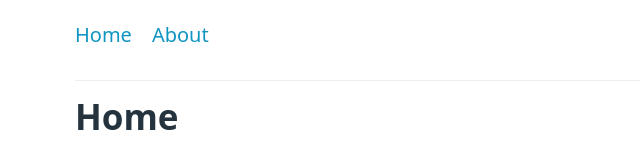
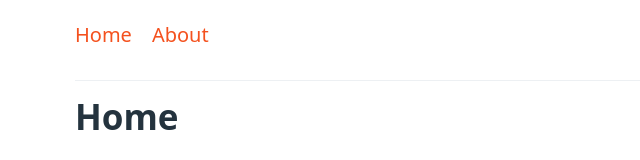
Before and after one commit to nickineering/blank_envs, a React (Vite) app in the folder vite_scratchpad/: page / in a window 1280 px wide. Shown: the top 160 px of the page, without its empty margins (0-640 px from the left). Built offline with nearby package versions, Linux system fonts and the light colour scheme.

Commit message:
feat: pico theme

```diff
--- /dev/null
+++ b/vite_scratchpad/src/main.css
@@ -0,0 +1,41 @@
+/* Start Pico theme */
+
+/* Deep-orange Light scheme (Default) */
+/* Can be forced with data-theme="light" */
+[data-theme="light"],
+:root:not([data-theme="dark"]) {
+  --primary: #f4511e;
+  --primary-hover: #e64a19;
+  --primary-focus: rgba(244, 81, 30, 0.125);
+  --primary-inverse: #fff;
+}
+
+/* Deep-orange Dark scheme (Auto) */
+/* Automatically enabled if user has Dark mode enabled */
+@media only screen and (prefers-color-scheme: dark) {
+  :root:not([data-theme]) {
+    --primary: #f4511e;
+    --primary-hover: #ff5722;
+    --primary-focus: rgba(244, 81, 30, 0.25);
+    --primary-inverse: #fff;
+  }
+}
+
+/* Deep-orange Dark scheme (Forced) */
+/* Enabled if forced with data-theme="dark" */
+[data-theme="dark"] {
+  --primary: #f4511e;
+  --primary-hover: #ff5722;
+  --primary-focus: rgba(244, 81, 30, 0.25);
+  --primary-inverse: #fff;
+}
+
+/* Deep-orange (Common styles) */
+:root {
+  --form-element-active-border-color: var(--primary);
+  --form-element-focus-color: var(--primary-focus);
+  --switch-color: var(--primary-inverse);
+  --switch-checked-background-color: var(--primary);
+}
+
+/* End Pico theme */
--- a/vite_scratchpad/src/main.tsx
+++ b/vite_scratchpad/src/main.tsx
@@ -11,6 +11,8 @@ import { About } from "./routes/About";
 import ErrorPage from "./routes/ErrorPage";
 import { Home } from "./routes/Home";
 import { Root } from "./routes/Root";
+
+import "./main.css";
 
 const router = createBrowserRouter(
   createRoutesFromElements(
```
